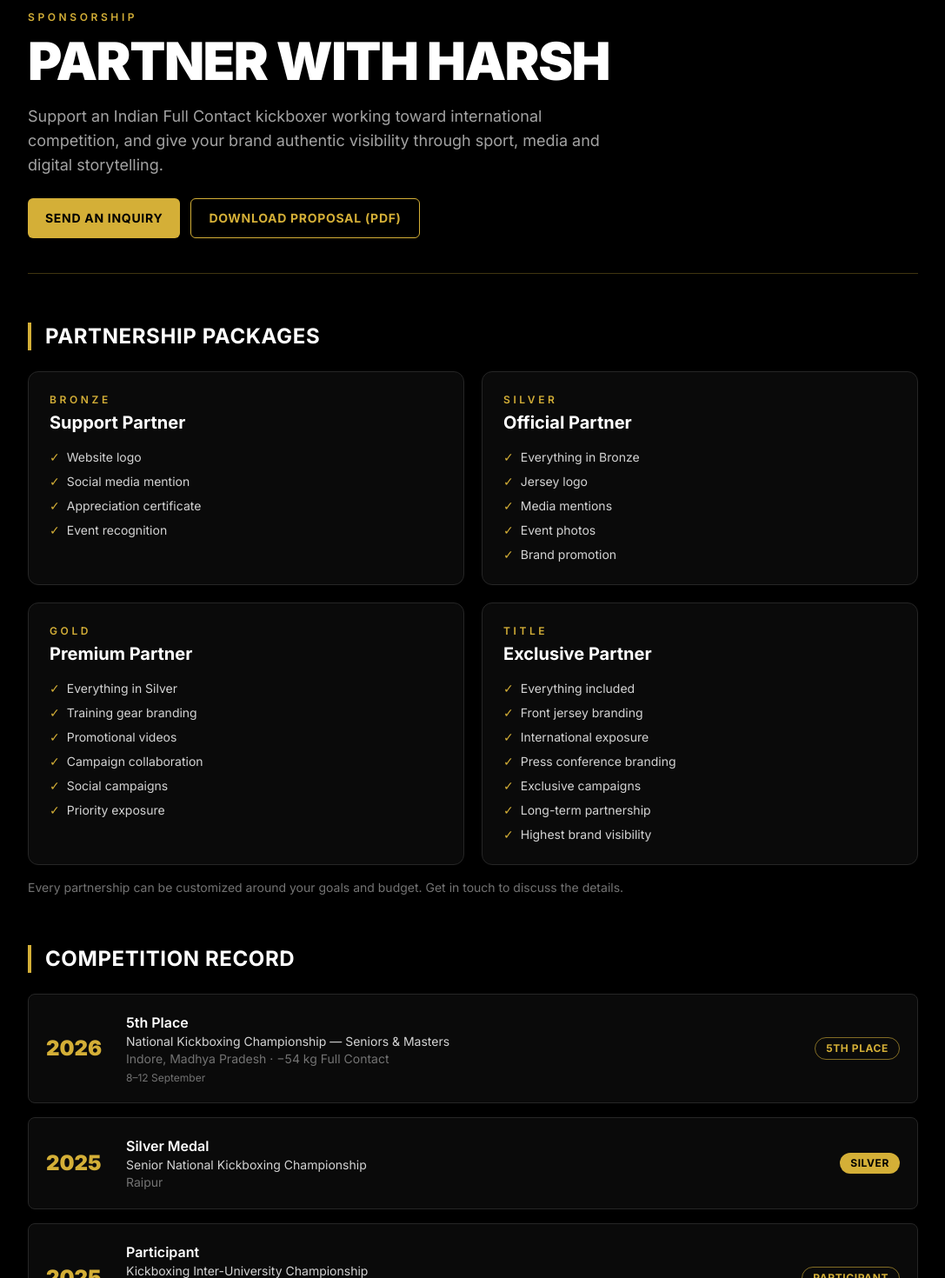
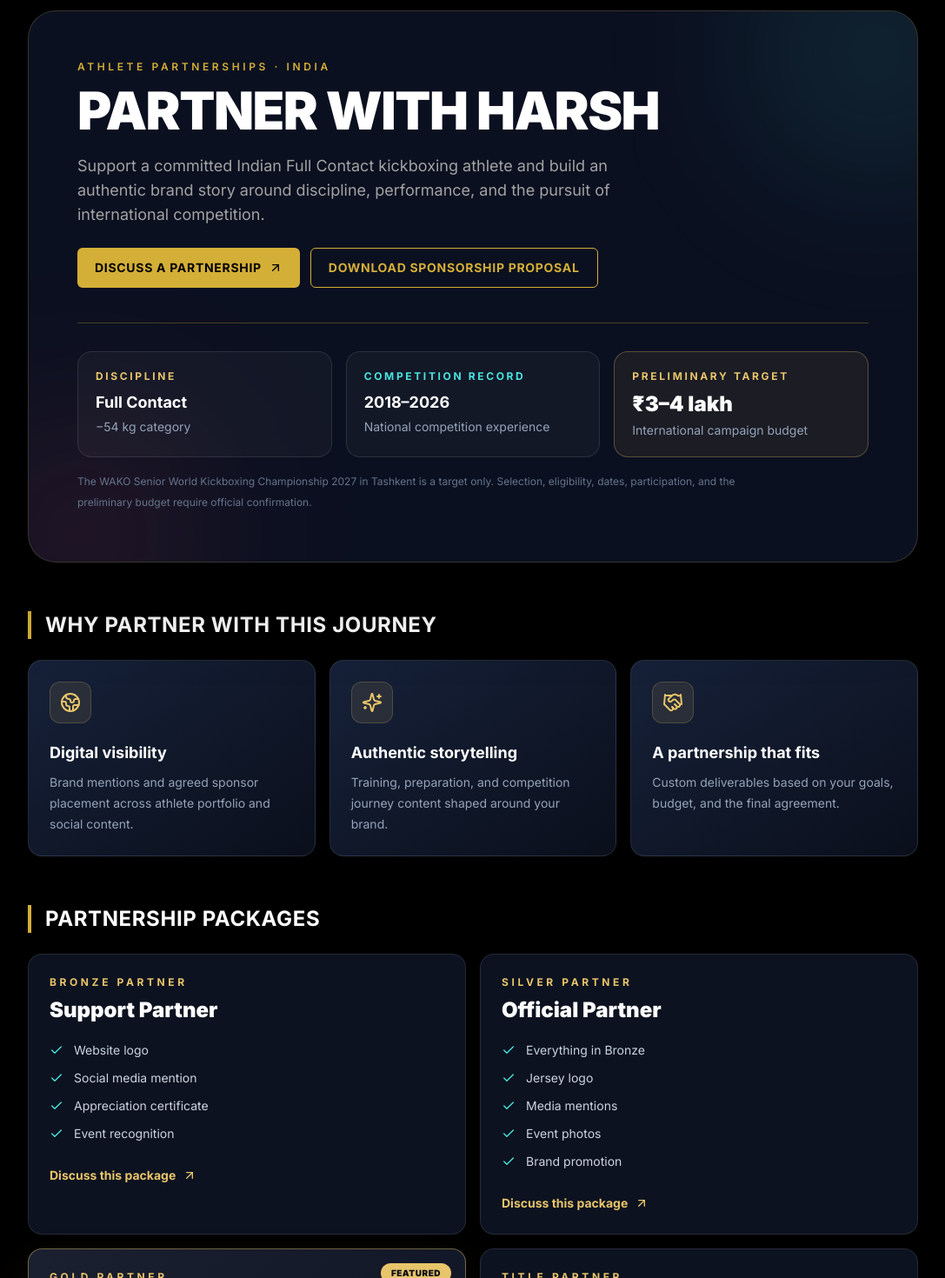
Before and after one commit to harshbharti55/kickboxer-harsh, a Next.js app: page /sponsorship in a window 1280 px wide. Shown: the part 180-1650 px from the top of the page at 87% size, without its empty margins (96-1183 px from the left). Built offline with nearby package versions, Linux system fonts and the light colour scheme.

Commit message:
Redesign sponsor conversion page

```diff
--- a/app/sponsorship/page.tsx
+++ b/app/sponsorship/page.tsx
@@ -1,4 +1,5 @@
 import type { Metadata } from "next";
+import { ArrowUpRight, Check, Globe2, Handshake, Medal, Sparkles, Target } from "lucide-react";
 import {
   PageShell,
   PageHero,
@@ -8,77 +9,113 @@ import {
   RecordsList,
 } from "../../components/athlete/Ui";
 import SponsorInquiryForm from "../../components/athlete/SponsorInquiryForm";
-import { athlete, downloads, sponsorPackages, SITE_URL } from "../../data/athlete";
+import { athlete, downloads, sponsorPackages, sponsorshipGoal, SITE_URL } from "../../data/athlete";
 
 export const metadata: Metadata = {
-  title: "Sponsorship | Partner with Harsh Bharti, Indian Kickboxer",
+  title: "Athlete Sponsorship | Partner with Harsh Bharti",
   description:
-    "Sponsorship and partnership opportunities with Harsh Bharti, an Indian Full Contact kickboxer. View packages and send a sponsor inquiry.",
+    "Explore sponsorship opportunities with Harsh Bharti, an Indian Full Contact kickboxing athlete. Review competition results, partnership benefits, and the preliminary ₹3–4 lakh international campaign target.",
   alternates: { canonical: `${SITE_URL}/sponsorship` },
   openGraph: {
-    title: "Sponsorship | Harsh Bharti",
-    description: "Partner with Indian kickboxer Harsh Bharti.",
+    title: "Partner with Harsh Bharti",
+    description: "Athlete sponsorship, brand collaboration, and partnership opportunities.",
     url: `${SITE_URL}/sponsorship`,
     type: "website",
   },
 };
 
+const partnerValue = [
+  { icon: Globe2, title: "Digital visibility", text: "Brand mentions and agreed sponsor placement across athlete portfolio and social content." },
+  { icon: Sparkles, title: "Authentic storytelling", text: "Training, preparation, and competition journey content shaped around your brand." },
+  { icon: Handshake, title: "A partnership that fits", text: "Custom deliverables based on your goals, budget, and the final agreement." },
+];
+
 export default function SponsorshipPage() {
   return (
     <PageShell>
-      <PageHero
-        eyebrow="Sponsorship"
-        title="Partner With Harsh"
-        intro="Support an Indian Full Contact kickboxer working toward international competition, and give your brand authentic visibility through sport, media and digital storytelling."
-      >
-        <GoldButton href="#inquiry">Send an inquiry</GoldButton>
-        <OutlineButton href={downloads.sponsorshipProposal}>Download proposal (PDF)</OutlineButton>
-      </PageHero>
+      <div className="relative overflow-hidden rounded-[2rem] border border-[#e8c56a]/20 bg-[#0b1020] p-6 shadow-[0_30px_100px_rgba(0,0,0,.35)] sm:p-10 lg:p-14">
+        <div aria-hidden className="pointer-events-none absolute -right-24 -top-24 h-72 w-72 rounded-full bg-[#48e5e0]/10 blur-[90px]" />
+        <div aria-hidden className="pointer-events-none absolute -bottom-28 -left-20 h-72 w-72 rounded-full bg-[#ff4d6d]/10 blur-[90px]" />
+        <div className="relative z-10">
+          <PageHero
+            eyebrow="Athlete partnerships · India"
+            title="Partner With Harsh"
+            intro="Support a committed Indian Full Contact kickboxing athlete and build an authentic brand story around discipline, performance, and the pursuit of international competition."
+          >
+            <GoldButton href="#inquiry">Discuss a partnership <ArrowUpRight className="ml-2 inline h-4 w-4" /></GoldButton>
+            <OutlineButton href={downloads.sponsorshipProposal}>Download sponsorship proposal</OutlineButton>
+          </PageHero>
+          <div className="mt-8 grid gap-4 sm:grid-cols-3">
+            <div className="rounded-2xl border border-white/10 bg-white/[0.035] p-5">
+              <p className="text-xs font-bold uppercase tracking-[.22em] text-[#e8c56a]">Discipline</p>
+              <p className="mt-2 text-lg font-bold text-white">Full Contact</p>
+              <p className="mt-1 text-sm text-slate-400">−54 kg category</p>
+            </div>
+            <div className="rounded-2xl border border-white/10 bg-white/[0.035] p-5">
+              <p className="text-xs font-bold uppercase tracking-[.22em] text-[#48e5e0]">Competition record</p>
+              <p className="mt-2 text-lg font-bold text-white">2018–2026</p>
+              <p className="mt-1 text-sm text-slate-400">National competition experience</p>
+            </div>
+            <div className="rounded-2xl border border-[#e8c56a]/30 bg-[#e8c56a]/[0.07] p-5">
+              <p className="text-xs font-bold uppercase tracking-[.22em] text-[#e8c56a]">Preliminary target</p>
+              <p className="mt-2 text-2xl font-black text-white">₹3–4 lakh</p>
+              <p className="mt-1 text-sm text-slate-400">International campaign budget</p>
+            </div>
+          </div>
+          <p className="mt-4 max-w-3xl text-xs leading-6 text-slate-500">The WAKO Senior World Kickboxing Championship 2027 in Tashkent is a target only. Selection, eligibility, dates, participation, and the preliminary budget require official confirmation.</p>
+        </div>
+      </div>
 
-      <Section title="Partnership Packages">
-        <ul className="grid gap-5 sm:grid-cols-2">
-          {sponsorPackages.map((p) => (
-            <li key={p.tier} className="rounded-xl border border-neutral-800 bg-neutral-950 p-6">
-              <p className="text-xs font-semibold uppercase tracking-[0.3em] text-[#D4AF37]">{p.tier}</p>
-              <h3 className="mt-1 text-xl font-bold text-white">{p.name}</h3>
-              <ul className="mt-4 space-y-2 text-sm text-neutral-300">
-                {p.perks.map((perk) => (
-                  <li key={perk} className="flex gap-2">
-                    <span aria-hidden className="text-[#D4AF37]">
-                      &#10003;
-                    </span>
-                    {perk}
-                  </li>
-                ))}
+      <Section title="Why partner with this journey">
+        <div className="grid gap-4 md:grid-cols-3">
+          {partnerValue.map(({ icon: Icon, title, text }) => (
+            <article key={title} className="group rounded-2xl border border-white/10 bg-gradient-to-br from-[#162139] to-[#0a0f1b] p-6 transition duration-300 hover:-translate-y-1 hover:border-[#e8c56a]/50">
+              <div className="flex h-12 w-12 items-center justify-center rounded-xl border border-[#e8c56a]/20 bg-[#e8c56a]/10 text-[#e8c56a]"><Icon className="h-6 w-6" /></div>
+              <h3 className="mt-5 text-lg font-bold text-white">{title}</h3>
+              <p className="mt-2 text-sm leading-6 text-slate-400">{text}</p>
+            </article>
+          ))}
+        </div>
+      </Section>
+
+      <Section title="Partnership packages">
+        <ul className="grid gap-4 sm:grid-cols-2">
+          {sponsorPackages.map((p, index) => (
+            <li key={p.tier} className={`relative overflow-hidden rounded-2xl border p-6 transition hover:-translate-y-1 ${index === 2 ? "border-[#e8c56a]/45 bg-gradient-to-br from-[#1b2030] to-[#0b1020] shadow-[0_20px_60px_rgba(232,197,106,.06)]" : "border-white/10 bg-[#0c1220]"}`}>
+              {index === 2 ? <span className="absolute right-4 top-4 rounded-full bg-[#e8c56a] px-3 py-1 text-[10px] font-black uppercase tracking-wider text-[#0a0e18]">Featured</span> : null}
+              <p className="text-xs font-bold uppercase tracking-[.3em] text-[#e8c56a]">{p.tier} partner</p>
+              <h3 className="mt-2 text-2xl font-black text-white">{p.name}</h3>
+              <ul className="mt-5 space-y-3 text-sm leading-5 text-slate-300">
+                {p.perks.map((perk) => <li key={perk} className="flex gap-3"><Check aria-hidden className="mt-0.5 h-4 w-4 shrink-0 text-[#48e5e0]" /><span>{perk}</span></li>)}
               </ul>
+              <a href="#inquiry" className="mt-7 inline-flex items-center gap-2 text-sm font-bold text-[#e8c56a] transition hover:text-white">Discuss this package <ArrowUpRight className="h-4 w-4" /></a>
             </li>
           ))}
         </ul>
-        <p className="mt-4 text-sm text-neutral-500">
-          Every partnership can be customized around your goals and budget. Get in touch to discuss the details.
-        </p>
+        <p className="mt-5 text-sm leading-6 text-slate-500">Package benefits are discussion points, not guaranteed audience reach or media placements. Final deliverables can be agreed in writing with each partner.</p>
       </Section>
 
-      <Section title="Competition Record">
+      <Section title="Competition record">
         <RecordsList />
-        <div className="mt-6">
-          <OutlineButton href="/calendar/2027">2027 planned goals</OutlineButton>
+        <div className="mt-6 flex flex-wrap gap-3">
+          <OutlineButton href="/calendar/2027">View 2027 planned goals</OutlineButton>
+          <OutlineButton href={downloads.cv}>Download athlete CV</OutlineButton>
         </div>
       </Section>
 
-      <Section title="Sponsor Inquiry" id="inquiry">
-        <SponsorInquiryForm />
-        <p className="mt-6 text-sm text-neutral-400">
-          Prefer to reach out directly? Email{" "}
-          <a className="text-[#D4AF37] underline" href={`mailto:${athlete.email}`}>
-            {athlete.email}
-          </a>{" "}
-          or message on{" "}
-          <a className="text-[#D4AF37] underline" href={athlete.whatsapp} target="_blank" rel="noopener noreferrer">
-            WhatsApp
-          </a>
-          .
-        </p>
+      <Section title="Start a conversation" id="inquiry">
+        <div className="grid gap-8 lg:grid-cols-[.8fr_1.2fr]">
+          <div className="rounded-2xl border border-[#48e5e0]/20 bg-[#48e5e0]/[0.04] p-6 sm:p-8">
+            <div className="flex h-12 w-12 items-center justify-center rounded-xl bg-[#48e5e0]/10 text-[#48e5e0]"><Target className="h-6 w-6" /></div>
+            <h3 className="mt-5 text-2xl font-black text-white">Let’s find the right fit.</h3>
+            <p className="mt-3 text-sm leading-6 text-slate-400">Share your organisation, goals, and preferred partnership level. I’ll follow up by email to discuss the next steps.</p>
+            <a className="mt-6 inline-flex items-center gap-2 break-all font-semibold text-[#e8c56a] underline underline-offset-4" href={`mailto:${athlete.email}?subject=Athlete%20Sponsorship%20Enquiry`}>{athlete.email}<ArrowUpRight className="h-4 w-4 shrink-0" /></a>
+            <p className="mt-6 text-xs leading-5 text-slate-500">Contact is by email only. No phone number is displayed.</p>
+          </div>
+          <div className="rounded-2xl border border-white/10 bg-white/[0.025] p-5 sm:p-8">
+            <SponsorInquiryForm />
+          </div>
+        </div>
       </Section>
     </PageShell>
   );
```
